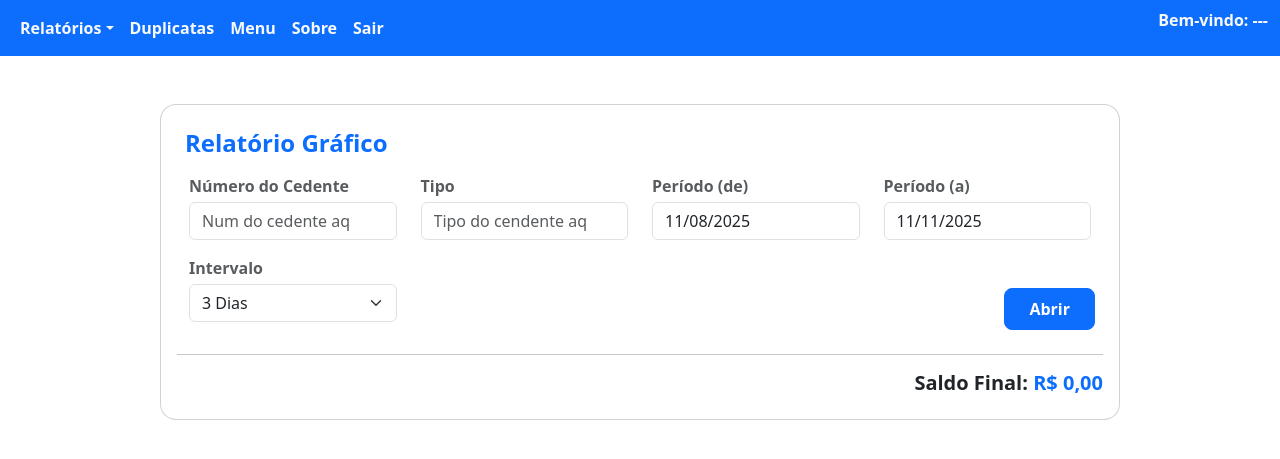
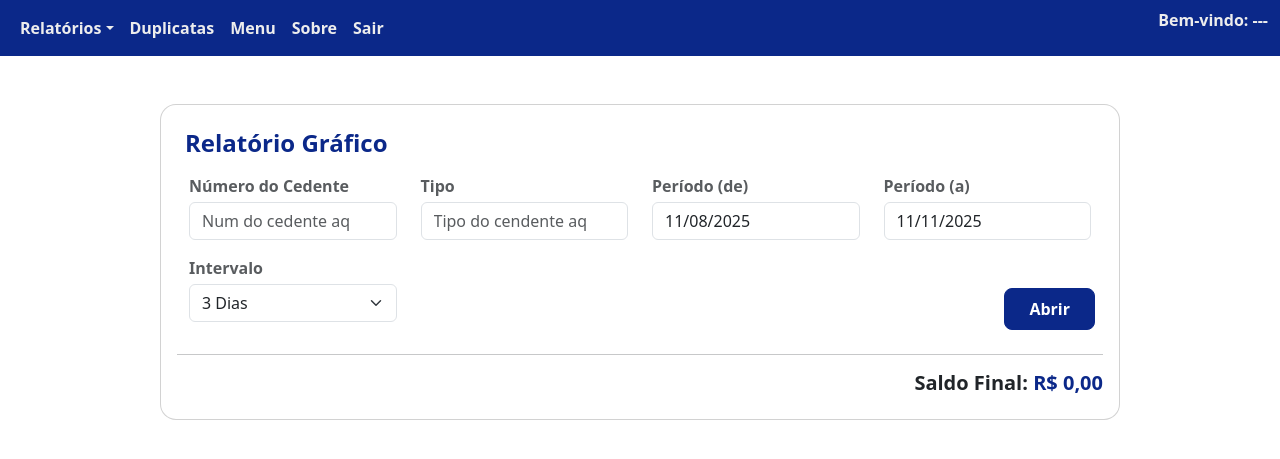
Before and after one commit to PedroOzassa/Portal-financeiro-clientes, a Flask app: page /reports/relat_geral in a window 1280 px wide. Shown: the top 459 px of the page. Run offline with Flask 3, Linux system fonts and the light colour scheme; the visitor is signed in with stand-in values (Sample User, id 1); parts of the project's set-up code (start-up, migrations or seed data) failed here and were passed over; some libraries are stand-ins or nearby versions.

Commit message:
Paleta de cores alterada

```diff
--- a/config.py
+++ b/config.py
@@ -6,4 +6,4 @@
 
 ProjetoPucc = _config["ProjetoPucc"]
 Cores = _config["Cores"]
-FlaskCfg = _config["Flask"]
+FlaskConfigs = _config["FlaskConfigs"]
--- a/flaskr/__init__.py
+++ b/flaskr/__init__.py
@@ -5,13 +5,13 @@
 from flaskr.routes.reports import reports_bp
 from flask_login import LoginManager
 from flaskr.models.user_model import User
-from config import FlaskCfg
+from config import FlaskConfigs, Cores
 
 def create_app():
     app = Flask(__name__)
 
-    app.config["SECRET_KEY"] = FlaskCfg["SECRET_KEY"]
-    app.config["SESSION_PERMANENT"] = FlaskCfg.getboolean("SESSION_PERMANENT")
+    app.config["SECRET_KEY"] = FlaskConfigs["SECRET_KEY"]
+    app.config["SESSION_PERMANENT"] = FlaskConfigs.getboolean("SESSION_PERMANENT")
 
     init_pool()
 
--- a/flaskr/static/css/bss-overrides.css
+++ b/flaskr/static/css/bss-overrides.css
@@ -1,5 +1,110 @@
 :root, [data-bs-theme=light] {
-  --bs-primary: #1e3a8a;
+  --bs-primary: #0B2889;
+  --bs-primary-rgb: 11,40,137;
+  --bs-primary-text-emphasis: #041037;
+  --bs-primary-bg-subtle: #CED4E7;
+  --bs-primary-border-subtle: #9DA9D0;
   --bs-secondary: #eff6ff;
+  --bs-secondary-rgb: 239,246,255;
+  --bs-secondary-text-emphasis: #606266;
+  --bs-secondary-bg-subtle: #FCFDFF;
+  --bs-secondary-border-subtle: #F9FBFF;
   --bs-light: #ededed;
+  --bs-light-rgb: 237,237,237;
+  --bs-light-text-emphasis: #5F5F5F;
+  --bs-light-bg-subtle: #FBFBFB;
+  --bs-light-border-subtle: #F8F8F8;
 }
+
+.btn-primary {
+  --bs-btn-color: #fff;
+  --bs-btn-bg: #0B2889;
+  --bs-btn-border-color: #0B2889;
+  --bs-btn-hover-color: #fff;
+  --bs-btn-hover-bg: #092274;
+  --bs-btn-hover-border-color: #09206E;
+  --bs-btn-focus-shadow-rgb: 218,223,237;
+  --bs-btn-active-color: #fff;
+  --bs-btn-active-bg: #09206E;
+  --bs-btn-active-border-color: #081E67;
+  --bs-btn-disabled-color: #fff;
+  --bs-btn-disabled-bg: #0B2889;
+  --bs-btn-disabled-border-color: #0B2889;
+}
+
+.btn-outline-primary {
+  --bs-btn-color: #0B2889;
+  --bs-btn-border-color: #0B2889;
+  --bs-btn-focus-shadow-rgb: 11,40,137;
+  --bs-btn-hover-color: #fff;
+  --bs-btn-hover-bg: #0B2889;
+  --bs-btn-hover-border-color: #0B2889;
+  --bs-btn-active-color: #fff;
+  --bs-btn-active-bg: #0B2889;
+  --bs-btn-active-border-color: #0B2889;
+  --bs-btn-disabled-color: #0B2889;
+  --bs-btn-disabled-bg: transparent;
+  --bs-btn-disabled-border-color: #0B2889;
+}
+
+.btn-secondary {
+  --bs-btn-color: #000000;
+  --bs-btn-bg: #eff6ff;
+  --bs-btn-border-color: #eff6ff;
+  --bs-btn-hover-color: #000000;
+  --bs-btn-hover-bg: #F1F7FF;
+  --bs-btn-hover-border-color: #F1F7FF;
+  --bs-btn-focus-shadow-rgb: 36,37,38;
+  --bs-btn-active-color: #000000;
+  --bs-btn-active-bg: #F2F8FF;
+  --bs-btn-active-border-color: #F1F7FF;
+  --bs-btn-disabled-color: #000000;
+  --bs-btn-disabled-bg: #eff6ff;
+  --bs-btn-disabled-border-color: #eff6ff;
+}
+
+.btn-outline-secondary {
+  --bs-btn-color: #eff6ff;
+  --bs-btn-border-color: #eff6ff;
+  --bs-btn-focus-shadow-rgb: 239,246,255;
+  --bs-btn-hover-color: #000000;
+  --bs-btn-hover-bg: #eff6ff;
+  --bs-btn-hover-border-color: #eff6ff;
+  --bs-btn-active-color: #000000;
+  --bs-btn-active-bg: #eff6ff;
+  --bs-btn-active-border-color: #eff6ff;
+  --bs-btn-disabled-color: #eff6ff;
+  --bs-btn-disabled-bg: transparent;
+  --bs-btn-disabled-border-color: #eff6ff;
+}
+
+.btn-light {
+  --bs-btn-color: #000000;
+  --bs-btn-bg: #ededed;
+  --bs-btn-border-color: #ededed;
+  --bs-btn-hover-color: #000000;
+  --bs-btn-hover-bg: #C9C9C9;
+  --bs-btn-hover-border-color: #BEBEBE;
+  --bs-btn-focus-shadow-rgb: 36,36,36;
+  --bs-btn-active-color: #000000;
+  --bs-btn-active-bg: #BEBEBE;
+  --bs-btn-active-border-color: #B2B2B2;
+  --bs-btn-disabled-color: #000000;
+  --bs-btn-disabled-bg: #ededed;
+  --bs-btn-disabled-border-color: #ededed;
+}
+
+.btn-outline-light {
+  --bs-btn-color: #ededed;
+  --bs-btn-border-color: #ededed;
+  --bs-btn-focus-shadow-rgb: 237,237,237;
+  --bs-btn-hover-color: #000000;
+  --bs-btn-hover-bg: #ededed;
+  --bs-btn-hover-border-color: #ededed;
+  --bs-btn-active-color: #000000;
+  --bs-btn-active-bg: #ededed;
+  --bs-btn-active-border-color: #ededed;
+  --bs-btn-disabled-color: #ededed;
+  --bs-btn-disabled-bg: transparent;
+  --bs-btn-disabled-border-color: #ededed;
+}
--- a/flaskr/templates/login.html
+++ b/flaskr/templates/login.html
@@ -44,9 +44,7 @@
                                     {{ form.submit.label.text }}
                                 </button>
                             </div>
-
                         </form>
-
                     </div>
                 </div>
             </div>
```
